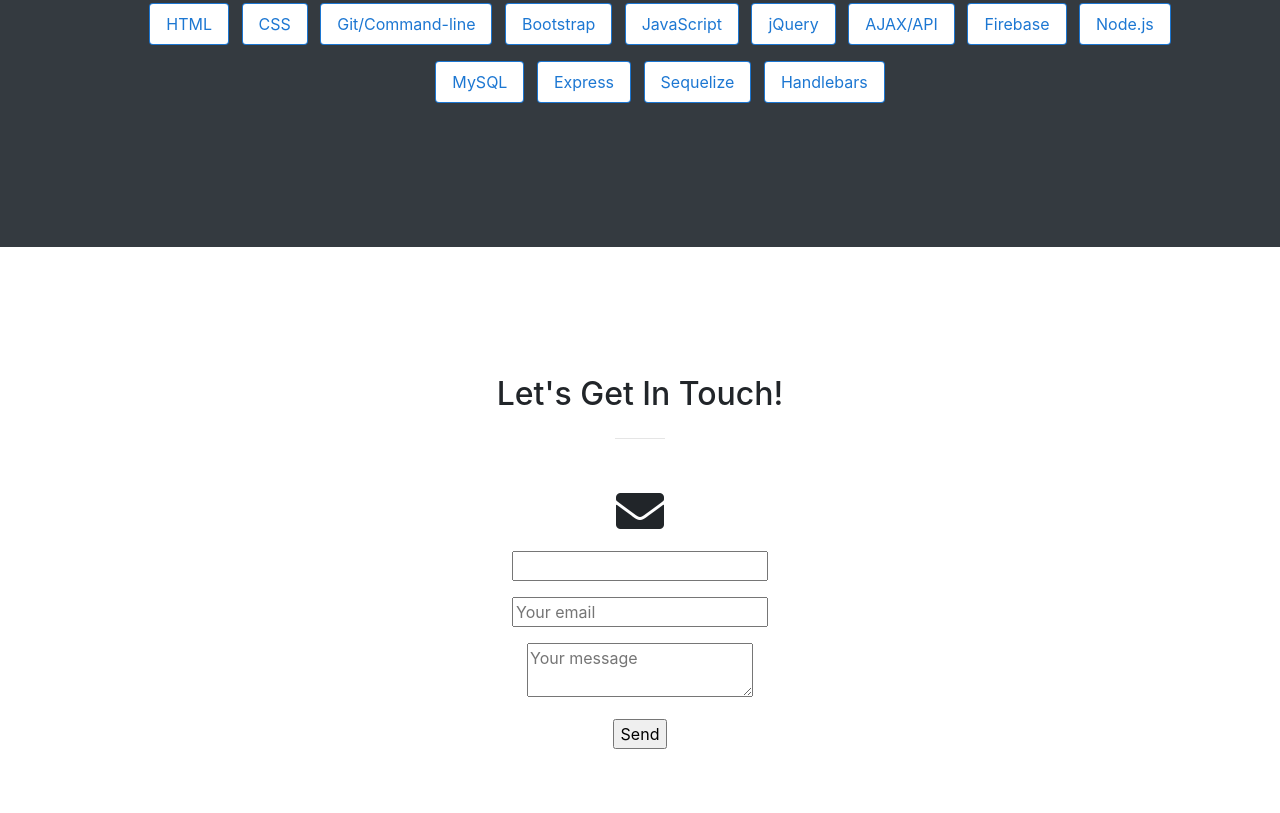
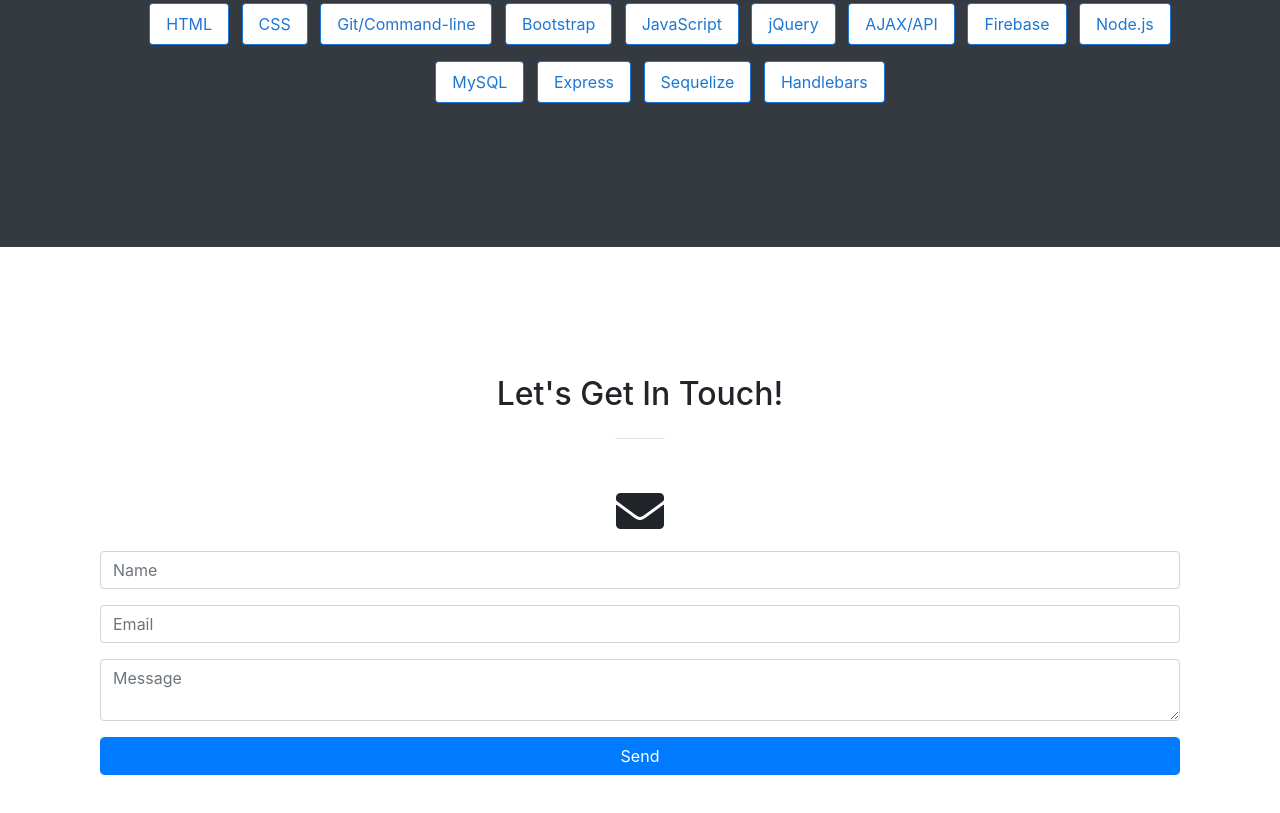
Before and after one commit to MoChips2/simone-portfolio, a website with bundled scripts: page index.html in a window 1280 px wide. Shown: the part 2485-3298 px from the top of the page. Built offline with nearby package versions, Linux system fonts and the light colour scheme; files whose address does not match are found by name.

Commit message:
some changes to form

```diff
--- a/index.html
+++ b/index.html
@@ -251,15 +251,15 @@
         <div class="email-submission">
           <form action="https://formspree.io/sim1.medhanie@gmail.com" method="POST">
             <div class="form-group">
-              <input type="text" name="name">
+              <input class="form-control" type="text" name="name" placeholder="Name" required>
             </div>
             <div class="form-group">
-              <input type="email" name="_replyto" placeholder="Your email" required>
+              <input class="form-control" type="email" name="_replyto" placeholder="Email" required>
             </div>
             <div class="form-group">
-              <textarea type="message" placeholder="Your message" required></textarea>
+              <textarea class="form-control" name="message" placeholder="Message" required></textarea>
             </div>
-            <input type="submit" value="Send">
+            <input class="form-control btn-primary" type="submit" value="Send">
           </form>
         </div>
       </div>
```
